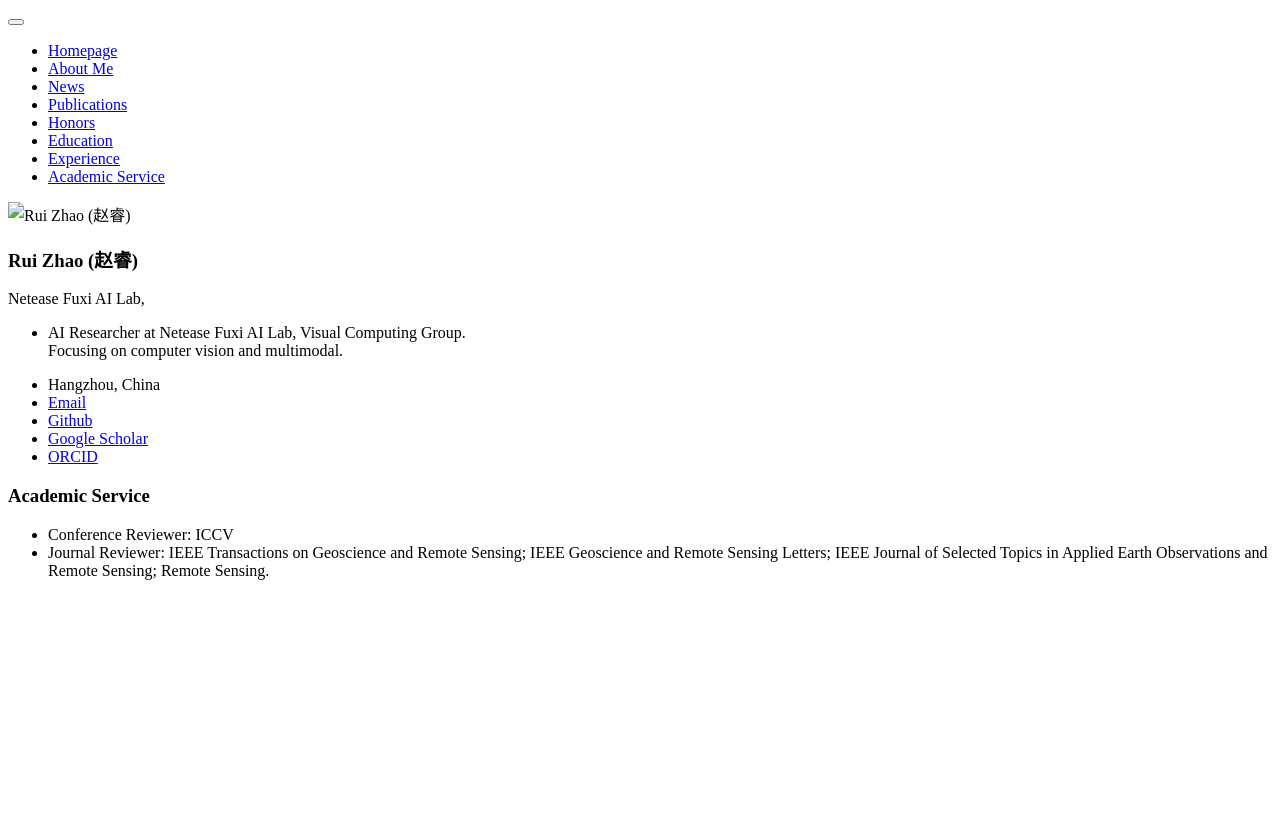
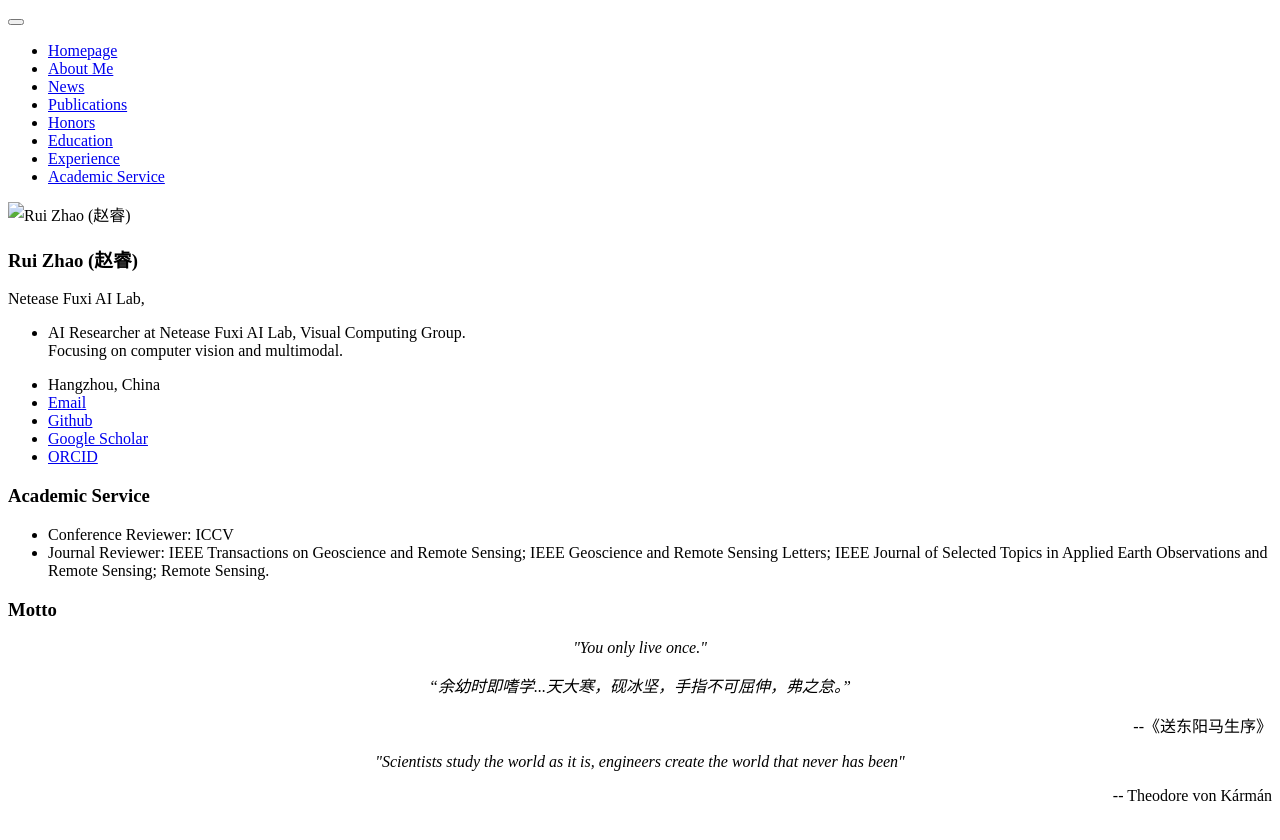
Before and after one commit to ruizhaocv/ruizhaocv.github.io, a Jekyll site: the page built from _pages/includes/academic_service.md, in a window 1280 px wide. Shown: the top 840 px of the page. Built offline with Jekyll 4.4.1, drawn with Linux system fonts in a browser that asks for light colours; our own code applies the rules of GitHub Pages for plain Markdown files.

Commit message:
add motto

```diff
--- a/_pages/includes/academic_service.md
+++ b/_pages/includes/academic_service.md
@@ -3,3 +3,13 @@
 - Conference Reviewer: ICCV
 - Journal Reviewer: IEEE Transactions on Geoscience and Remote Sensing; IEEE Geoscience and Remote Sensing Letters;
 IEEE Journal of Selected Topics in Applied Earth Observations and Remote Sensing; Remote Sensing.
+
+# Motto
+<center><i>"You only live once."</i></center>
+<p align="left"> </p>
+<p align="left"> </p>
+<center><i>“余幼时即嗜学...天大寒，砚冰坚，手指不可屈伸，弗之怠。”</i></center>
+<p align="right"> --《送东阳马生序》</p>
+
+<center><i>"Scientists study the world as it is, engineers create the world that never has been"</i></center>
+<p align="right"> -- Theodore von Kármán </p>
```
